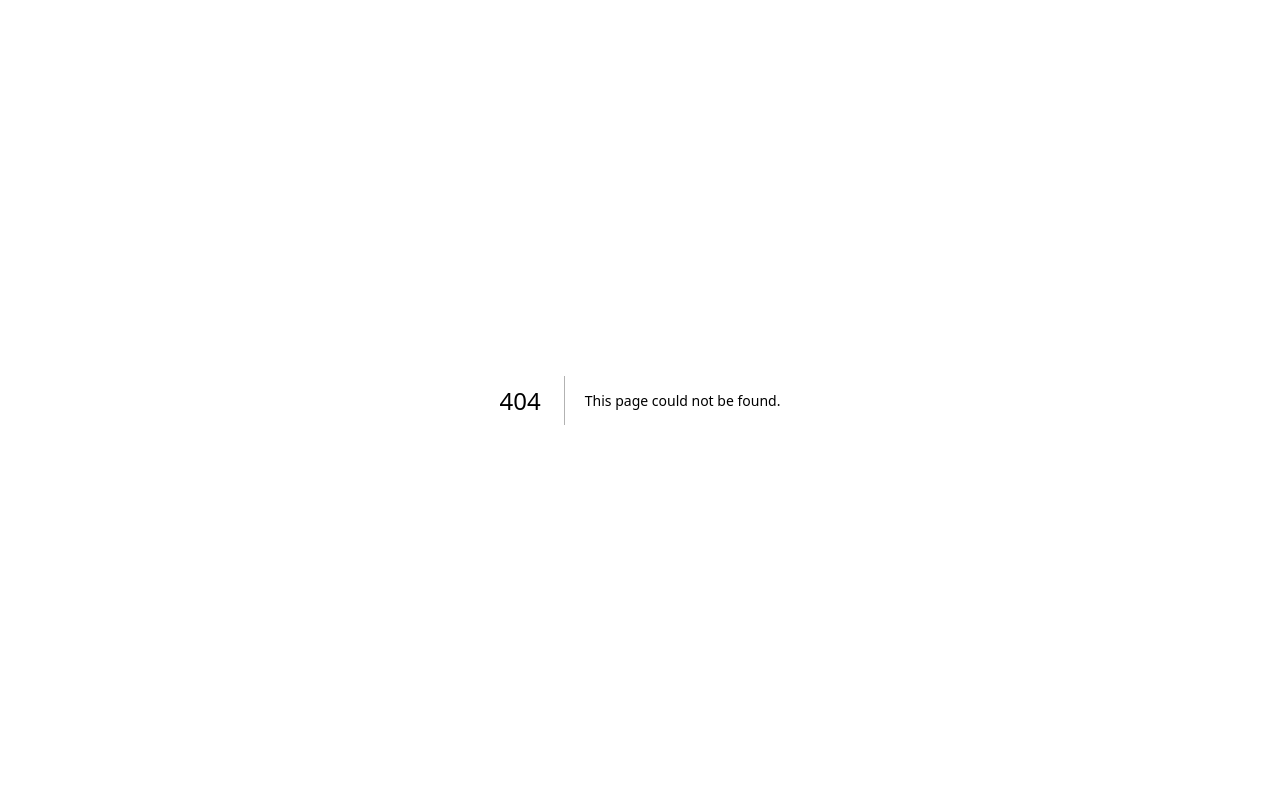
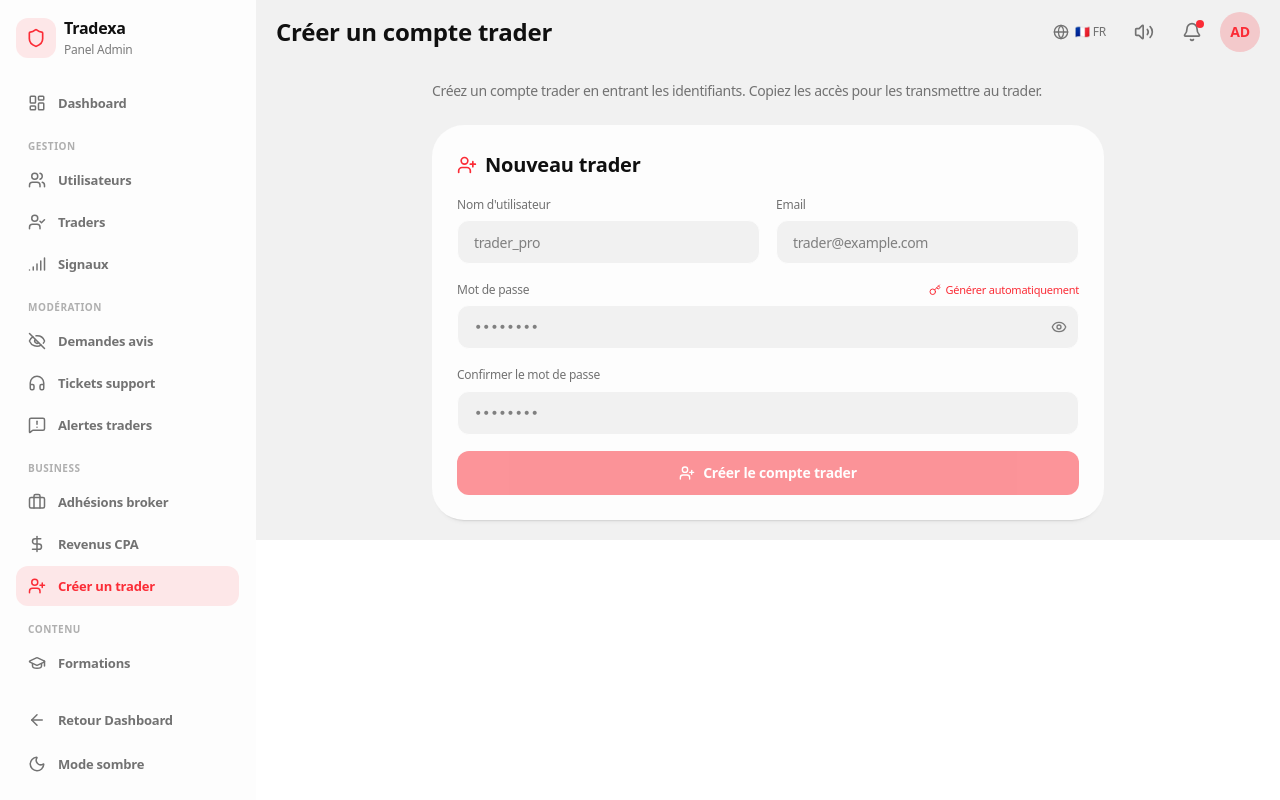
Before and after one commit to 1Ramzi/1Sigma, a Next.js app in the folder Tradexa/: page /panel/admin/create-trader in a window 1280 px wide. Before the commit this address had no page. Built offline with nearby package versions, Linux system fonts and the light colour scheme.

Commit message:
feat(trader): add trader feedback page and create-trader admin page

```diff
--- /dev/null
+++ b/Tradexa/app/(admin-panel)/panel/admin/create-trader/page.tsx
@@ -0,0 +1,133 @@
+"use client";
+
+import { useState } from "react";
+import AdminLayout from "@/components/AdminPanel/AdminLayout";
+import { UserPlus, Copy, CheckCircle, Eye, EyeOff, Key } from "lucide-react";
+
+type CreatedTrader = { id: string; username: string; email: string; password: string; createdAt: string };
+
+export default function CreateTraderPage() {
+    const [form, setForm] = useState({ username: "", email: "", password: "", confirmPassword: "" });
+    const [created, setCreated] = useState<CreatedTrader[]>([]);
+    const [showPassword, setShowPassword] = useState(false);
+    const [copied, setCopied] = useState<string | null>(null);
+
+    const generatePassword = () => {
+        const chars = "ABCDEFGHJKMNPQRSTUVWXYZabcdefghjkmnpqrstuvwxyz23456789!@#$%";
+        let pwd = "";
+        for (let i = 0; i < 16; i++) pwd += chars[Math.floor(Math.random() * chars.length)];
+        setForm((f) => ({ ...f, password: pwd, confirmPassword: pwd }));
+    };
+
+    const handleCreate = () => {
+        if (!form.username || !form.email || !form.password || form.password !== form.confirmPassword) return;
+        const newTrader: CreatedTrader = {
+            id: `trader_${Date.now()}`, username: form.username, email: form.email,
+            password: form.password, createdAt: new Date().toLocaleString("fr-FR"),
+        };
+        setCreated((p) => [newTrader, ...p]);
+        setForm({ username: "", email: "", password: "", confirmPassword: "" });
+    };
+
+    const copyText = (text: string, field: string) => {
+        navigator.clipboard.writeText(text);
+        setCopied(field);
+        setTimeout(() => setCopied(null), 1500);
+    };
+
+    const copyAll = (t: CreatedTrader) => {
+        const text = `Identifiants Trader Tradexa\n\nUsername: ${t.username}\nEmail: ${t.email}\nMot de passe: ${t.password}\n\nConnexion: https://tradexa-dashboard.vercel.app/login`;
+        navigator.clipboard.writeText(text);
+        setCopied(`all_${t.id}`);
+        setTimeout(() => setCopied(null), 2000);
+    };
+
+    return (
+        <AdminLayout title="Créer un compte trader">
+            <div className="max-w-2xl mx-auto space-y-6">
+                <p className="text-body-2 text-t-secondary">Créez un compte trader en entrant les identifiants. Copiez les accès pour les transmettre au trader.</p>
+
+                <div className="card !p-6 space-y-4">
+                    <h3 className="text-h6 font-semibold flex items-center gap-2"><UserPlus className="w-5 h-5 text-red-500" /> Nouveau trader</h3>
+                    <div className="grid grid-cols-1 sm:grid-cols-2 gap-4">
+                        <div>
+                            <label className="text-caption text-t-secondary mb-1.5 block">Nom d&apos;utilisateur</label>
+                            <input type="text" value={form.username} onChange={(e) => setForm({ ...form, username: e.target.value })}
+                                className="w-full h-11 px-4 rounded-xl bg-b-surface1 border border-s-border text-body-2 text-t-primary focus:border-red-500 outline-none" placeholder="trader_pro" />
+                        </div>
+                        <div>
+                            <label className="text-caption text-t-secondary mb-1.5 block">Email</label>
+                            <input type="email" value={form.email} onChange={(e) => setForm({ ...form, email: e.target.value })}
+                                className="w-full h-11 px-4 rounded-xl bg-b-surface1 border border-s-border text-body-2 text-t-primary focus:border-red-500 outline-none" placeholder="trader@example.com" />
+                        </div>
+                    </div>
+                    <div>
+                        <div className="flex items-center justify-between mb-1.5">
+                            <label className="text-caption text-t-secondary">Mot de passe</label>
+                            <button onClick={generatePassword} className="text-[11px] text-red-500 hover:text-red-400 flex items-center gap-1 transition-colors">
+                                <Key className="w-3 h-3" /> Générer automatiquement
+                            </button>
+                        </div>
+                        <div className="relative">
+                            <input type={showPassword ? "text" : "password"} value={form.password} onChange={(e) => setForm({ ...form, password: e.target.value })}
+                                className="w-full h-11 px-4 pr-12 rounded-xl bg-b-surface1 border border-s-border text-body-2 text-t-primary focus:border-red-500 outline-none font-mono" placeholder="••••••••" />
+                            <button onClick={() => setShowPassword(!showPassword)} className="absolute right-3 top-1/2 -translate-y-1/2 text-t-tertiary hover:text-t-primary transition-colors">
+                                {showPassword ? <EyeOff className="w-4 h-4" /> : <Eye className="w-4 h-4" />}
+                            </button>
+                        </div>
+                    </div>
+                    <div>
+                        <label className="text-caption text-t-secondary mb-1.5 block">Confirmer le mot de passe</label>
+                        <input type={showPassword ? "text" : "password"} value={form.confirmPassword} onChange={(e) => setForm({ ...form, confirmPassword: e.target.value })}
+                            className={`w-full h-11 px-4 rounded-xl bg-b-surface1 border text-body-2 text-t-primary outline-none font-mono ${form.confirmPassword && form.password !== form.confirmPassword ? "border-red-500" : "border-s-border focus:border-red-500"}`}
+                            placeholder="••••••••" />
+                        {form.confirmPassword && form.password !== form.confirmPassword && (
+                            <p className="text-caption text-red-500 mt-1">Les mots de passe ne correspondent pas</p>
+                        )}
+                    </div>
+                    <button onClick={handleCreate} disabled={!form.username || !form.email || !form.password || form.password !== form.confirmPassword}
+                        className="w-full h-11 rounded-xl bg-red-500 text-white text-button font-semibold hover:bg-red-600 transition-colors disabled:opacity-50 flex items-center justify-center gap-2">
+                        <UserPlus className="w-4 h-4" /> Créer le compte trader
+                    </button>
+                </div>
+
+                {created.length > 0 && (
+                    <div className="space-y-3">
+                        <h3 className="text-sub-title-1 font-semibold">Comptes créés ({created.length})</h3>
+                        {created.map((t) => (
+                            <div key={t.id} className="card !p-5">
+                                <div className="flex items-start justify-between mb-3">
+                                    <div>
+                                        <p className="text-body-2 font-bold text-t-primary">{t.username}</p>
+                                        <p className="text-caption text-t-tertiary">Créé le {t.createdAt}</p>
+                                    </div>
+                                    <button onClick={() => copyAll(t)}
+                                        className={`h-8 px-3 rounded-lg text-caption font-medium flex items-center gap-1.5 transition-colors ${copied === `all_${t.id}` ? "bg-emerald-500/10 text-emerald-500" : "bg-b-surface1 border border-s-border text-t-secondary hover:text-t-primary"}`}>
+                                        {copied === `all_${t.id}` ? <><CheckCircle className="w-3.5 h-3.5" /> Copié !</> : <><Copy className="w-3.5 h-3.5" /> Copier tout</>}
+                                    </button>
+                                </div>
+                                <div className="grid grid-cols-1 sm:grid-cols-3 gap-3">
+                                    {[
+                                        { label: "Email", value: t.email, key: `email_${t.id}` },
+                                        { label: "Username", value: t.username, key: `user_${t.id}` },
+                                        { label: "Mot de passe", value: t.password, key: `pwd_${t.id}` },
+                                    ].map((f) => (
+                                        <div key={f.key} className="p-3 rounded-xl bg-b-surface1 flex items-center justify-between">
+                                            <div className="min-w-0">
+                                                <p className="text-[10px] text-t-tertiary">{f.label}</p>
+                                                <p className="text-caption font-mono text-t-primary truncate">{f.value}</p>
+                                            </div>
+                                            <button onClick={() => copyText(f.value, f.key)} className="shrink-0 ml-2 text-t-tertiary hover:text-t-primary transition-colors">
+                                                {copied === f.key ? <CheckCircle className="w-3.5 h-3.5 text-emerald-500" /> : <Copy className="w-3.5 h-3.5" />}
+                                            </button>
+                                        </div>
+                                    ))}
+                                </div>
+                            </div>
+                        ))}
+                    </div>
+                )}
+            </div>
+        </AdminLayout>
+    );
+}
--- a/Tradexa/app/(trader-panel)/panel/trader/feedback/page.tsx
+++ b/Tradexa/app/(trader-panel)/panel/trader/feedback/page.tsx
@@ -71,6 +71,7 @@ export default function FeedbackPage() {
                                 <p className="text-body-2 text-t-primary">
                                     <span className="font-semibold text-t-secondary">{fb.odUserId}</span>{" "}
                                     {getLabel(fb.type)} sur <span className="font-semibold">{fb.signalPair}</span>
+                                    <span className="text-[10px] text-t-tertiary ml-2 font-mono">#{fb.id.slice(-6).toUpperCase()}</span>
                                 </p>
                                 {fb.comment && (
                                     <p className="text-body-2 text-t-secondary mt-1 italic">&quot;{fb.comment}&quot;</p>
```
